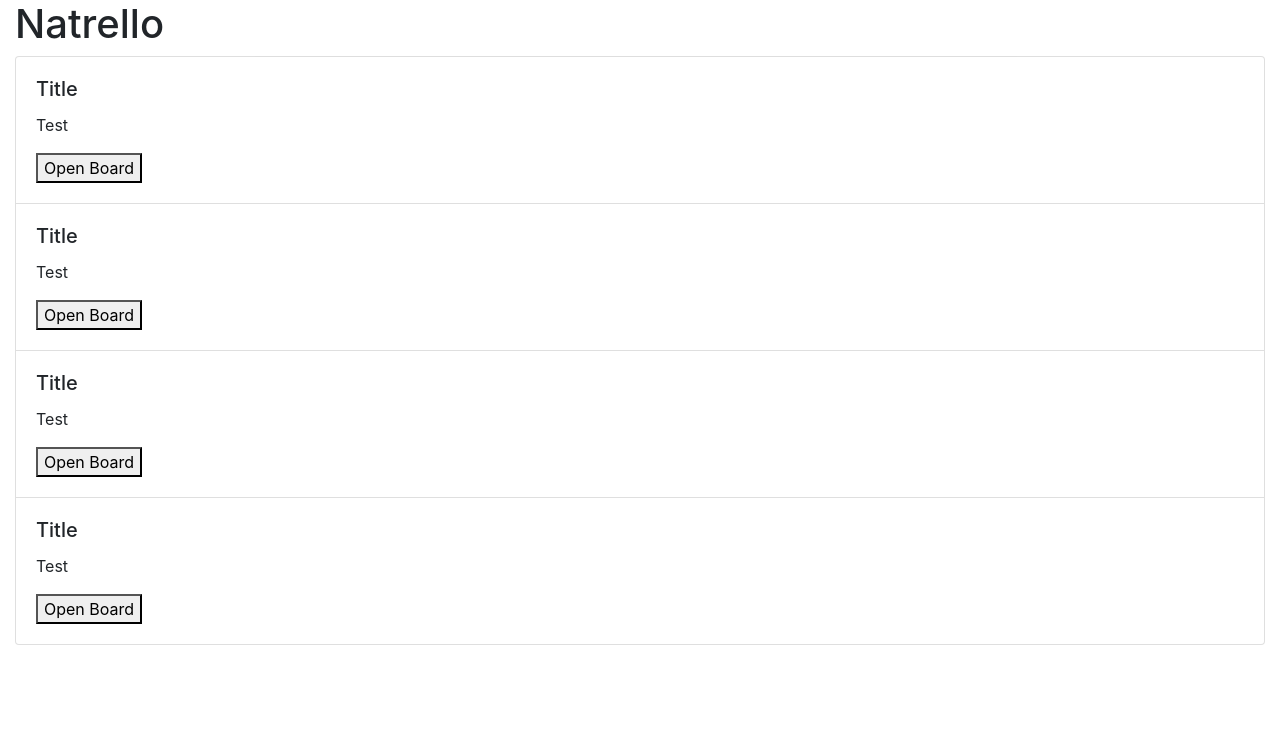
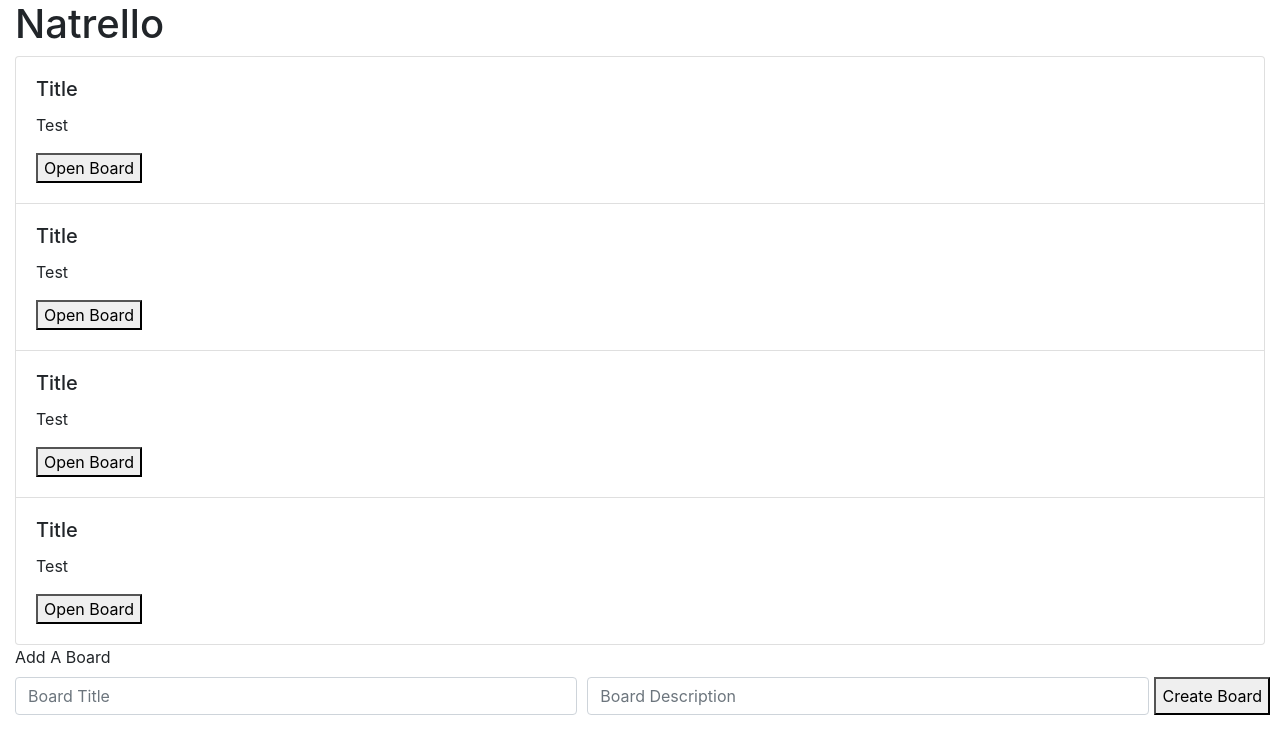
Before and after one commit to natosy/natrello, a React (Create React App) app: page / in a window 1280 px wide. Shown: the top 754 px of the page. Built offline with nearby package versions, Linux system fonts and the light colour scheme.

Commit message:
Add create board form at bottom of page

```diff
--- /dev/null
+++ b/src/components/AddBoard.js
@@ -0,0 +1,24 @@
+import { Form, Row, Col } from 'react-bootstrap'
+
+const AddBoard = () => {
+    return (
+        <Form>
+            <Form.Row>
+                <Col>
+                    <Form.Label>Add A Board</Form.Label>
+                </Col>
+            </Form.Row>
+            <Form.Row>
+                <Col>
+                    <Form.Control placeholder="Board Title" />
+                </Col>
+                <Col>
+                    <Form.Control placeholder="Board Description" />
+                </Col>
+                <button>Create Board</button>
+            </Form.Row>
+        </Form>
+    )
+}
+
+export default AddBoard
--- a/src/components/Board.js
+++ b/src/components/Board.js
@@ -1,15 +1,19 @@
-import { Row, Col, Button } from 'react-bootstrap'
+import { Row, Col, Button, Card } from 'react-bootstrap'
 
 import List from './List'
 
 const Board = ({ handleClick }) => {
     return (
-        <Col md={12}>
-
-            Showing board
-            <List />
-            <Button variant='primary' onClick={handleClick}>Close board</Button>
-        </Col>
+        <Card.Body>
+            <Row>
+                <p>Showing board</p>
+            </Row>
+            <Row>
+                <List />
+                <List />
+                <List />
+            </Row>
+        </Card.Body>
     )
 }
 
--- a/src/components/BoardCard.js
+++ b/src/components/BoardCard.js
@@ -1,5 +1,6 @@
 import { useContext } from 'react'
 import { Col, Card, Button, Accordion, AccordionContext, useAccordionToggle } from 'react-bootstrap'
+import Board from './Board'
 
 /**
  * Board Toggle for Accordion which changes text on the button based on whether it is toggled or not.
@@ -35,7 +36,7 @@ const BoardCard = ({ boardId }) => {
                     </Card.Text>
                 <BoardToggle eventKey={boardId} />
                 <Accordion.Collapse eventKey={boardId}>
-                    <Card.Body>Board Body</Card.Body>
+                    <Board />
                 </Accordion.Collapse>
             </Card.Body>
         </Card>
--- a/src/components/Home.js
+++ b/src/components/Home.js
@@ -1,17 +1,19 @@
-import { Container, Row, Col, Accordion } from 'react-bootstrap'
+import { Form, Container, Row, Col, Accordion } from 'react-bootstrap'
+
 import BoardCard from './BoardCard'
+import AddBoard from './AddBoard'
+
 const Home = () => {
     return (
         <Container fluid>
             <h1>Natrello</h1>
-            <Row>
-            </Row>
             <Accordion>
-                <BoardCard boardId="0"/>
-                <BoardCard boardId="1"/>
-                <BoardCard boardId="2"/>
-                <BoardCard boardId="3"/>
+                <BoardCard boardId="0" />
+                <BoardCard boardId="1" />
+                <BoardCard boardId="2" />
+                <BoardCard boardId="3" />
             </Accordion>
+            <AddBoard />
         </Container>
     )
 }
--- a/src/components/List.js
+++ b/src/components/List.js
@@ -1,10 +1,13 @@
-import { Container } from 'react-bootstrap'
+import { Container, Col } from 'react-bootstrap'
 
 const List = () => {
     return (
-        <Container>
-            List of items
-        </Container>
+        <Col>
+            <ul>
+                <li>item 1</li>
+                <li>item 2</li>
+            </ul>
+        </Col>
     )
 }
 
```
Also changed, not shown: src/components/BoardToggle.js (deleted).
